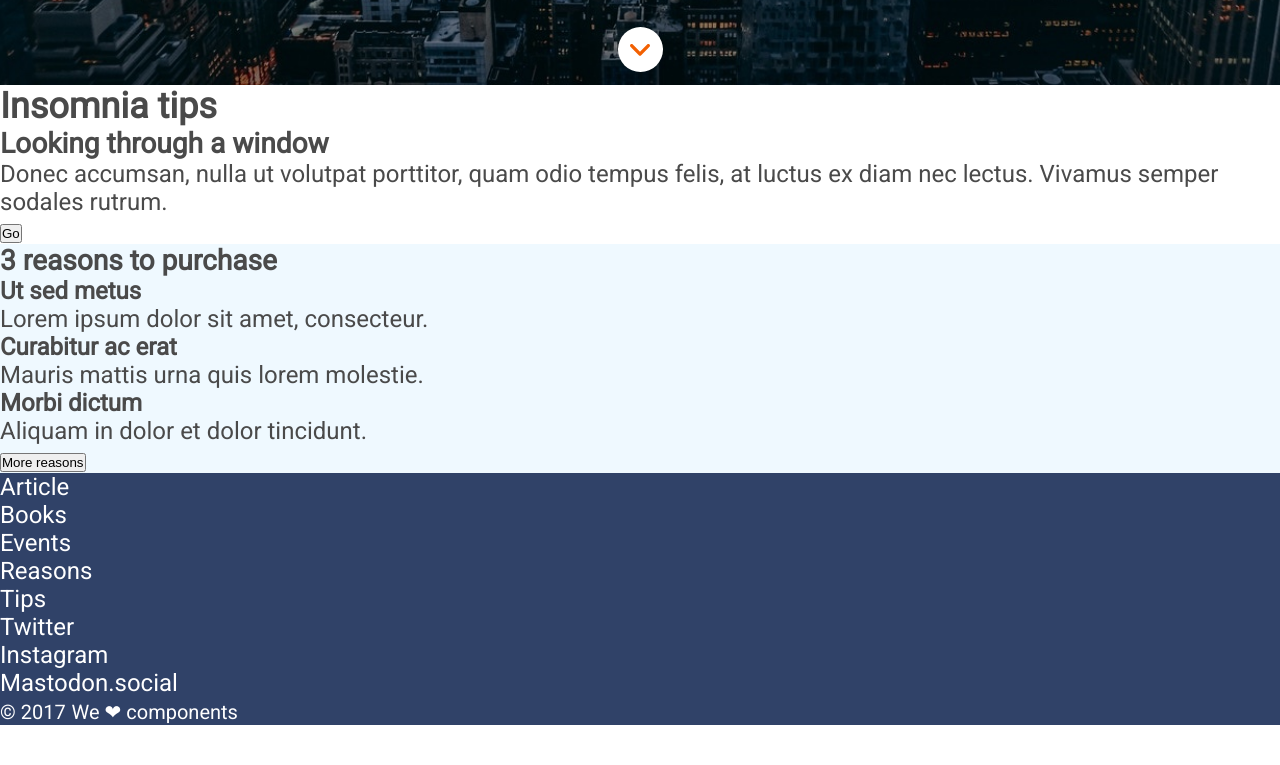
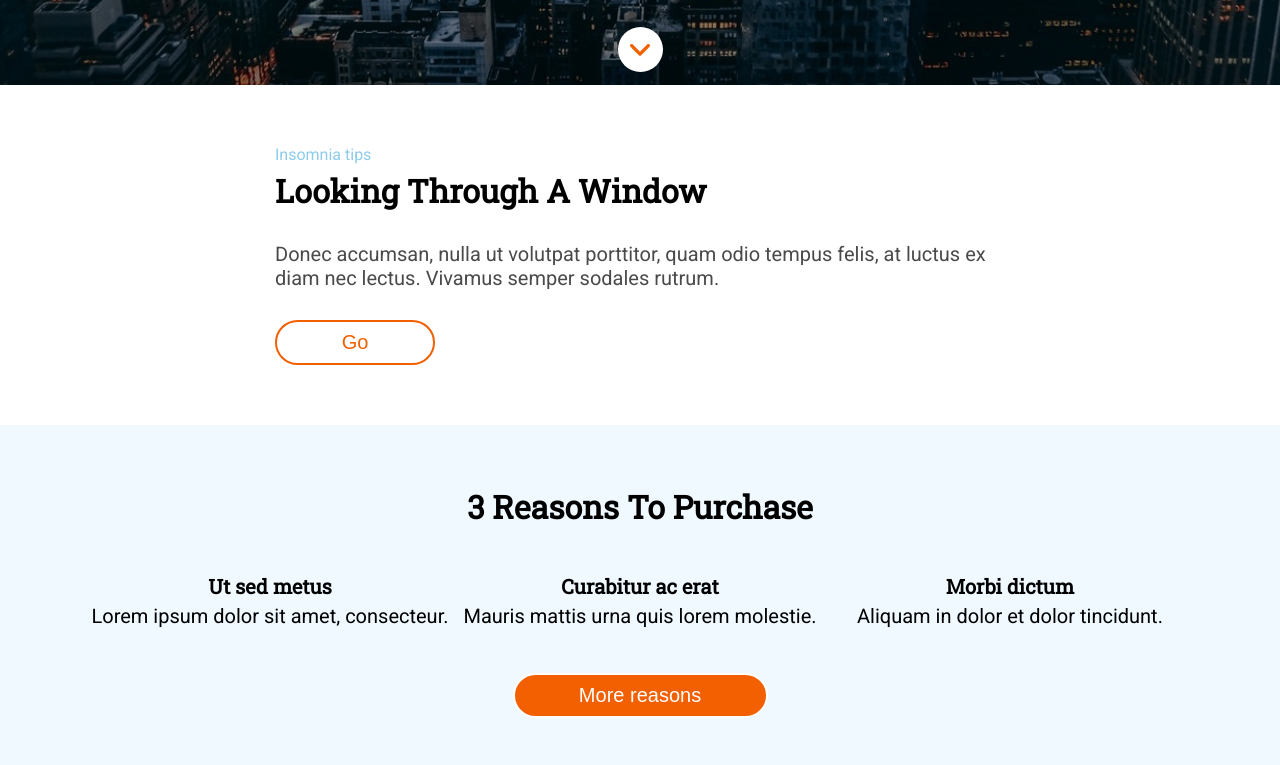
Before and after one commit to Adalab/modulo-1-evaluacion-final-evaferrerasbr, a website: page docs/index.html in a window 1280 px wide. Shown: the part 715-1480 px from the top of the page. Before the commit the page ends 1440 px from the top, so only its background shows below. Drawn offline with Linux system fonts and the light colour scheme.

Commit message:
Update docs with main section

```diff
--- a/docs/index.html
+++ b/docs/index.html
@@ -32,9 +32,9 @@
       </a>
     </header>
 
-    <div class="hero txt-light">
+    <div class="hero txt--light">
       <div class="hero__wrapper">
-        <h1 class="hero__title txt-title txt-xl txt-center uppercase">
+        <h1 class="hero__title txt--title txt--xl txt--center uppercase">
           Anonymous proxy
         </h1>
         <p class="hero__text">In hac habitasse platea dictumst.</p>
@@ -46,31 +46,49 @@
 
     <main class="main">
       <section class="main-tips">
-        <h2>Insomnia tips</h2>
-        <h3>Looking through a window</h3>
-        <p>
+        <h2 class="main-tips__title txt--sm section--color txt--regular">
+          Insomnia tips
+        </h2>
+        <h3 class="txt--lg txt--title txt--dark capitalize">
+          Looking through a window
+        </h3>
+        <p class="main-tips__text txt--md">
           Donec accumsan, nulla ut volutpat porttitor, quam odio tempus felis, at
           luctus ex diam nec lectus. Vivamus semper sodales rutrum.
         </p>
-        <button>Go</button>
+        <button class="button--go">Go</button>
       </section>
 
       <section class="main-reasons" id="main-reasons--id">
-        <h3>3 reasons to purchase</h3>
-        <div>
-          <h4>Ut sed metus</h4>
-          <p>Lorem ipsum dolor sit amet, consecteur.</p>
-          <h4>Curabitur ac erat</h4>
-          <p>Mauris mattis urna quis lorem molestie.</p>
-          <h4>Morbi dictum</h4>
-          <p>Aliquam in dolor et dolor tincidunt.</p>
+        <h3 class="main-reasons__title txt--title txt--dark txt--lg capitalize">
+          3 reasons to purchase
+        </h3>
+        <div class="main-reasons__grid">
+          <div class="grid__item grid__item-1">
+            <h4 class="main-reasons__subtitle txt--title txt--dark txt--md">
+              Ut sed metus
+            </h4>
+            <p class="txt--dark txt--md">Lorem ipsum dolor sit amet, consecteur.</p>
+          </div>
+          <div class="grid__item grid__item-2">
+            <h4 class="main-reasons__subtitle txt--title txt--dark txt--md">
+              Curabitur ac erat
+            </h4>
+            <p class="txt--dark txt--md">Mauris mattis urna quis lorem molestie.</p>
+          </div>
+          <div class="grid__item grid__item-3">
+            <h4 class="main-reasons__subtitle txt--title txt--dark txt--md">
+              Morbi dictum
+            </h4>
+            <p class="txt--dark txt--md">Aliquam in dolor et dolor tincidunt.</p>
+          </div>
         </div>
-        <button>More reasons</button>
+        <button class="button--reasons">More reasons</button>
       </section>
 
     </main>
 
-    <footer class="footer txt-light">
+    <footer class="footer txt--light">
       <div></div>
       <nav>
         <ul>
```
Also changed, not shown: docs/assets/css/styles.css (+1 -1 lines).
